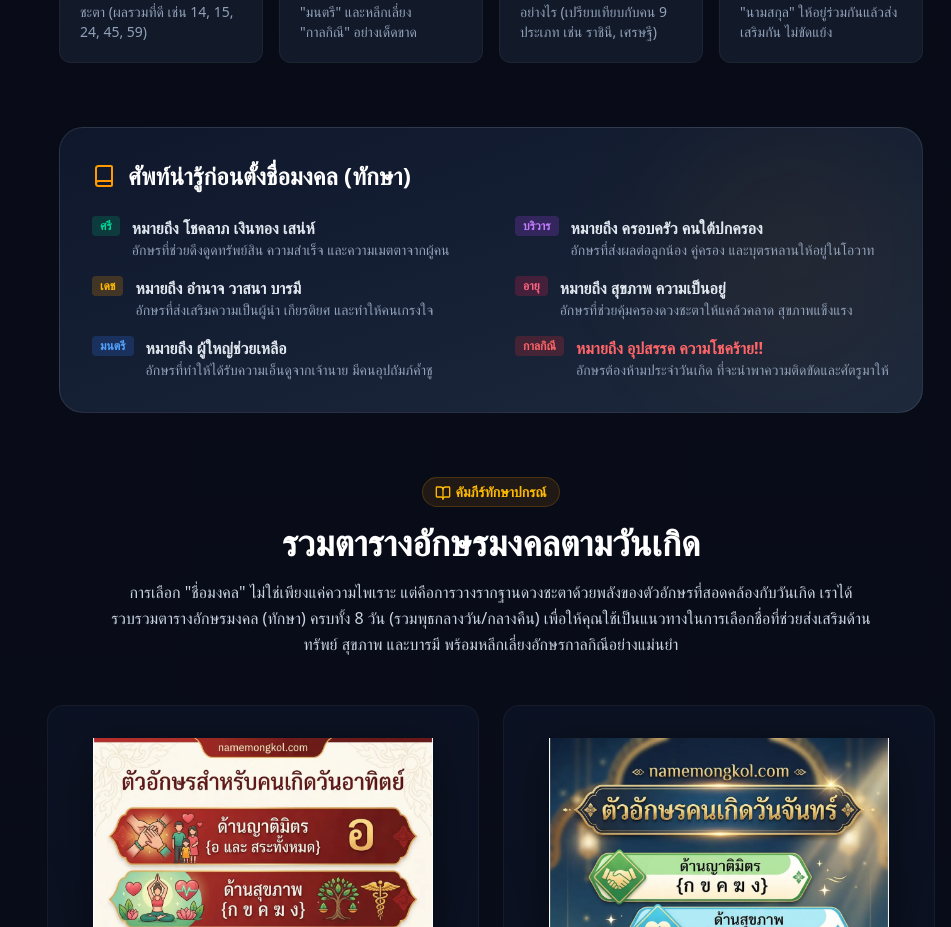
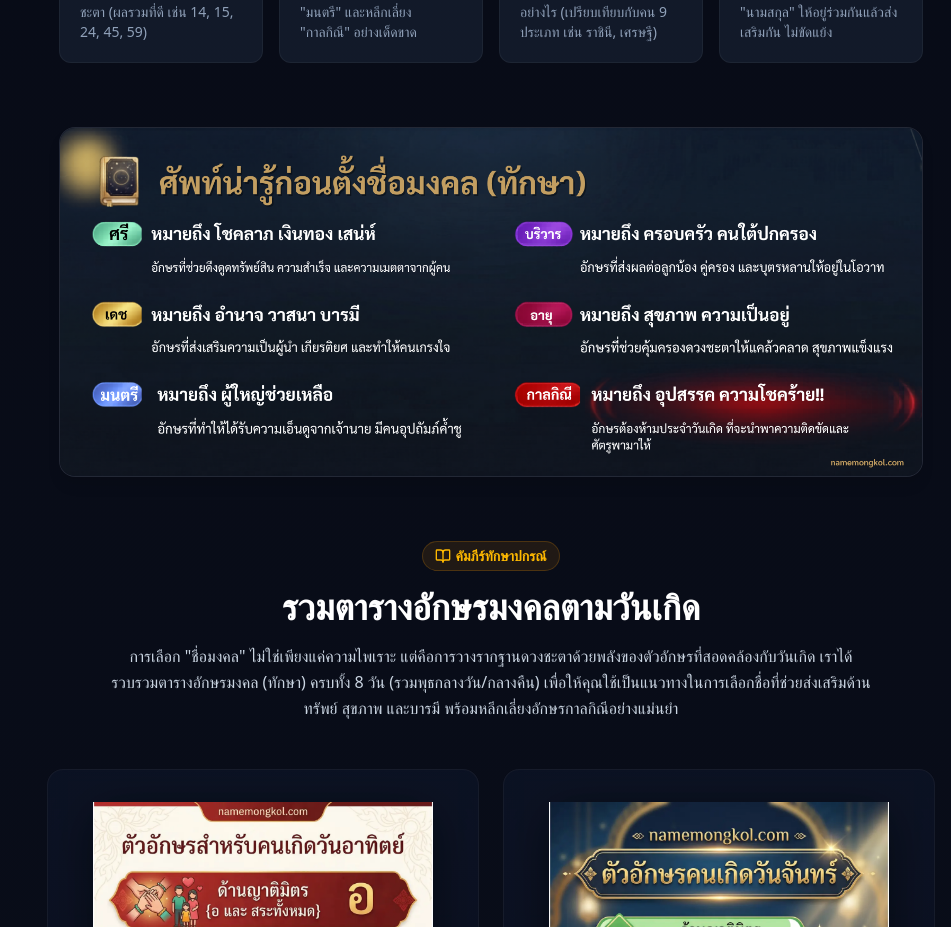
Before and after one commit to natteepao-collab/NAMEMONGKOL, a Next.js app: page / in a window 1280 px wide. Shown: the part 4920-5847 px from the top of the page, without its empty margins (329-1280 px from the left). Built offline with nearby package versions, Linux system fonts and the light colour scheme; no server answers; the database is empty.

Commit message:
เปลี่ยนภาพกราฟฟิก หน้าแรก

```diff
--- a/src/components/HomeSeoContent.tsx
+++ b/src/components/HomeSeoContent.tsx
@@ -3,6 +3,7 @@
 import React from 'react';
 import { Book, Star, Shield, TrendingUp } from 'lucide-react';
 import { useLanguage } from './LanguageProvider';
+import Image from 'next/image';
 
 export const HomeSeoContent = () => {
     const { t } = useLanguage();
@@ -80,63 +81,15 @@ export const HomeSeoContent = () => {
                 </div>
             </div>
 
-            <div className="bg-gradient-to-br from-slate-900 to-slate-800 rounded-3xl p-8 border border-white/10 relative overflow-hidden">
-                <div className="absolute top-0 right-0 w-64 h-64 bg-amber-500/5 rounded-full blur-3xl" />
-
-                <h2 className="text-2xl font-bold text-white mb-6 flex items-center gap-3 relative z-10">
-                    <Book className="w-6 h-6 text-amber-500" />
-                    ศัพท์น่ารู้ก่อนตั้งชื่อมงคล (ทักษา)
-                </h2>
-
-                <div className="grid sm:grid-cols-2 gap-y-6 gap-x-12 relative z-10">
-                    <div className="space-y-4">
-                        <div className="flex gap-3">
-                            <span className="px-2 py-0.5 rounded bg-emerald-500/20 text-emerald-400 text-xs font-bold h-fit shrink-0">ศรี</span>
-                            <div>
-                                <strong className="text-slate-200 block">หมายถึง โชคลาภ เงินทอง เสน่ห์</strong>
-                                <p className="text-sm text-slate-400">อักษรที่ช่วยดึงดูดทรัพย์สิน ความสำเร็จ และความเมตตาจากผู้คน</p>
-                            </div>
-                        </div>
-                        <div className="flex gap-3">
-                            <span className="px-2 py-0.5 rounded bg-amber-500/20 text-amber-400 text-xs font-bold h-fit shrink-0">เดช</span>
-                            <div>
-                                <strong className="text-slate-200 block">หมายถึง อำนาจ วาสนา บารมี</strong>
-                                <p className="text-sm text-slate-400">อักษรที่ส่งเสริมความเป็นผู้นำ เกียรติยศ และทำให้คนเกรงใจ</p>
-                            </div>
-                        </div>
-                        <div className="flex gap-3">
-                            <span className="px-2 py-0.5 rounded bg-blue-500/20 text-blue-400 text-xs font-bold h-fit shrink-0">มนตรี</span>
-                            <div>
-                                <strong className="text-slate-200 block">หมายถึง ผู้ใหญ่ช่วยเหลือ</strong>
-                                <p className="text-sm text-slate-400">อักษรที่ทำให้ได้รับความเอ็นดูจากเจ้านาย มีคนอุปถัมภ์ค้ำชู</p>
-                            </div>
-                        </div>
-                    </div>
-
-                    <div className="space-y-4">
-                        <div className="flex gap-3">
-                            <span className="px-2 py-0.5 rounded bg-purple-500/20 text-purple-400 text-xs font-bold h-fit shrink-0">บริวาร</span>
-                            <div>
-                                <strong className="text-slate-200 block">หมายถึง ครอบครัว คนใต้ปกครอง</strong>
-                                <p className="text-sm text-slate-400">อักษรที่ส่งผลต่อลูกน้อง คู่ครอง และบุตรหลานให้อยู่ในโอวาท</p>
-                            </div>
-                        </div>
-                        <div className="flex gap-3">
-                            <span className="px-2 py-0.5 rounded bg-rose-500/20 text-rose-400 text-xs font-bold h-fit shrink-0">อายุ</span>
-                            <div>
-                                <strong className="text-slate-200 block">หมายถึง สุขภาพ ความเป็นอยู่</strong>
-                                <p className="text-sm text-slate-400">อักษรที่ช่วยคุ้มครองดวงชะตาให้แคล้วคลาด สุขภาพแข็งแรง</p>
-                            </div>
-                        </div>
-                        <div className="flex gap-3">
-                            <span className="px-2 py-0.5 rounded bg-red-500/20 text-red-400 text-xs font-bold h-fit shrink-0">กาลกิณี</span>
-                            <div>
-                                <strong className="text-red-400 block">หมายถึง อุปสรรค ความโชคร้าย!!</strong>
-                                <p className="text-sm text-slate-400">อักษรต้องห้ามประจำวันเกิด ที่จะนำพาความติดขัดและศัตรูมาให้</p>
-                            </div>
-                        </div>
-                    </div>
-                </div>
+            <div className="relative w-full rounded-2xl overflow-hidden shadow-lg border border-white/10 mt-8 hover:shadow-xl transition-shadow bg-slate-900/40">
+                <Image
+                    src="/banner/ศัพท์น่ารู้ก่อนตั้งชื่ออมงคล-_ทักษา_.webp"
+                    alt="ศัพท์น่ารู้ก่อนตั้งชื่อมงคล (ทักษา)"
+                    width={1200}
+                    height={600}
+                    className="w-full h-auto object-cover"
+                    priority={false}
+                />
             </div>
         </section>
     );
```
Also changed, not shown: public/banner/ศัพท์น่ารู้ก่อนตั้งชื่ออมงคล-_ทักษา_.webp (added), 1 other file (tests, documents, lock files or other folders).
